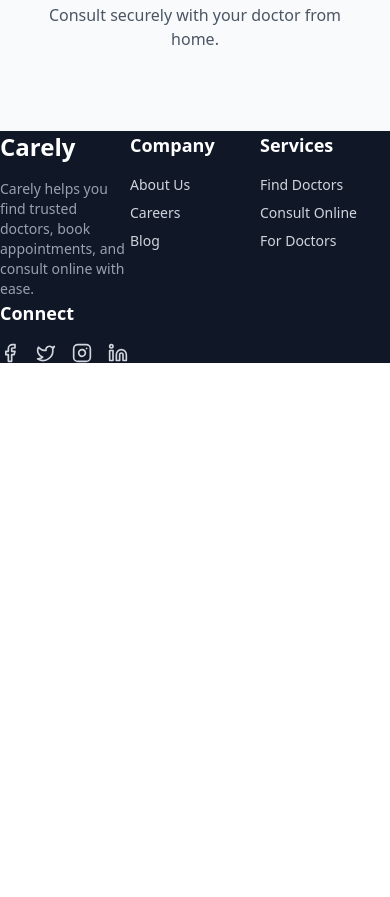
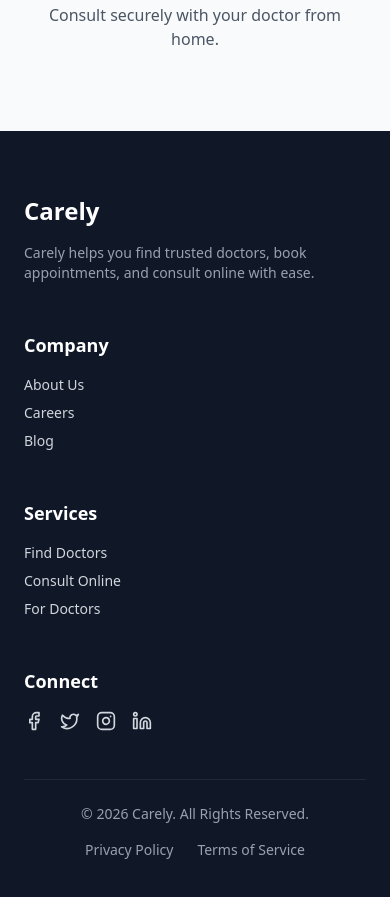
Before and after one commit to kajolsinghme/carely, a React (Vite) app in the folder frontend/: page /doctors in a window 390 px wide. Shown: the part 2120-3017 px from the top of the page. Before the commit the page ends 2483 px from the top, so only its background shows below. Built offline with nearby package versions, Linux system fonts and the light colour scheme.

Commit message:
feat: enhance Footer layout with responsive grid and improved styling

```diff
--- a/frontend/src/components/Footer.tsx
+++ b/frontend/src/components/Footer.tsx
@@ -3,8 +3,8 @@ import { Facebook, Twitter, Instagram, Linkedin } from "lucide-react";
 const Footer = () => {
   return (
     <footer className="bg-gray-900 text-gray-300">
-      <div>
-        <div className="grid grid-cols-3">
+      <div className="max-w-7xl mx-auto px-6 p-16">
+        <div className="grid grid-cols-1 md:grid-cols-4 gap-12">
             <div>
                 <h3 className="text-2xl font-semibold text-white">Carely</h3>
                 <p className="mt-4 text-sm text-gray-400">Carely helps you find trusted doctors, book appointments,
@@ -48,6 +48,14 @@ const Footer = () => {
             </div>
 
         </div>
+
+        <div className="border-t border-gray-800 mt-12 pt-6 flex flex-col md:flex-row items-center justify-between text-sm text-gray-400">
+            <p>© {new Date().getFullYear()} Carely. All Rights Reserved.</p>
+            <div className="flex gap-6 mt-4 md:mt-0">
+                <a href="/" className="hover:text-white transition">Privacy Policy</a>
+                <a href="/" className="hover:text-white transition">Terms of Service</a>
+            </div>
+        </div>
       </div>
     </footer>
   );
```
